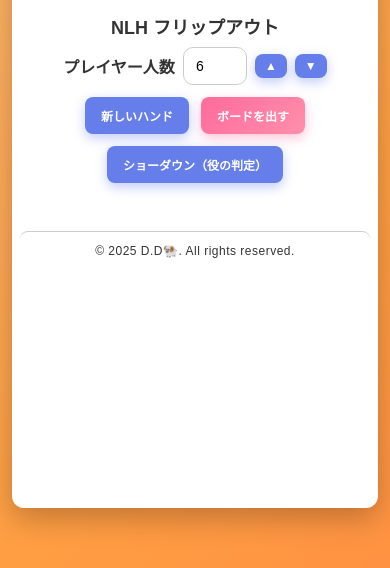
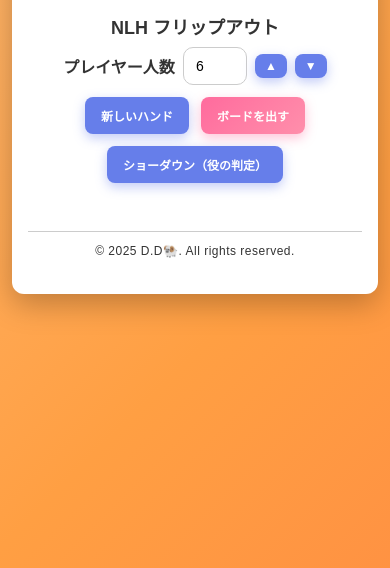
Before and after one commit to ShawnSumiya/poker-flip-app, a website: page index.html in a window 390 px wide. Shown: the part 68-636 px from the top of the page. Drawn offline with Linux system fonts and the light colour scheme.

Commit message:
Fix: Reduce excessive bottom padding back to normal

```diff
--- a/cards.css
+++ b/cards.css
@@ -274,13 +274,8 @@
   /* スマホ版コピーライト */
   .copyright {
     font-size: 10px;
-    margin-top: 30px;
-    padding: 30px 0 150px 0;
+    margin-top: 16px;
+    padding: 12px 0 20px 0;
     letter-spacing: 0.3px;
-    border-top: 1px solid rgba(0, 0, 0, 0.1);
-    background: rgba(255, 255, 255, 0.9);
-    border-radius: 8px;
-    margin-left: -8px;
-    margin-right: -8px;
   }
 }
--- a/index.html
+++ b/index.html
@@ -74,7 +74,6 @@
         max-width: 100% !important;
         border-radius: 12px !important;
         padding: 16px !important;
-        padding-bottom: 100px !important;
       }
     }
 
@@ -264,7 +263,6 @@
         if (container) {
           container.style.margin = '0';
           container.style.maxWidth = '100%';
-          container.style.paddingBottom = '100px';
         }
 
         // 強制的にスクロール可能にする
```
